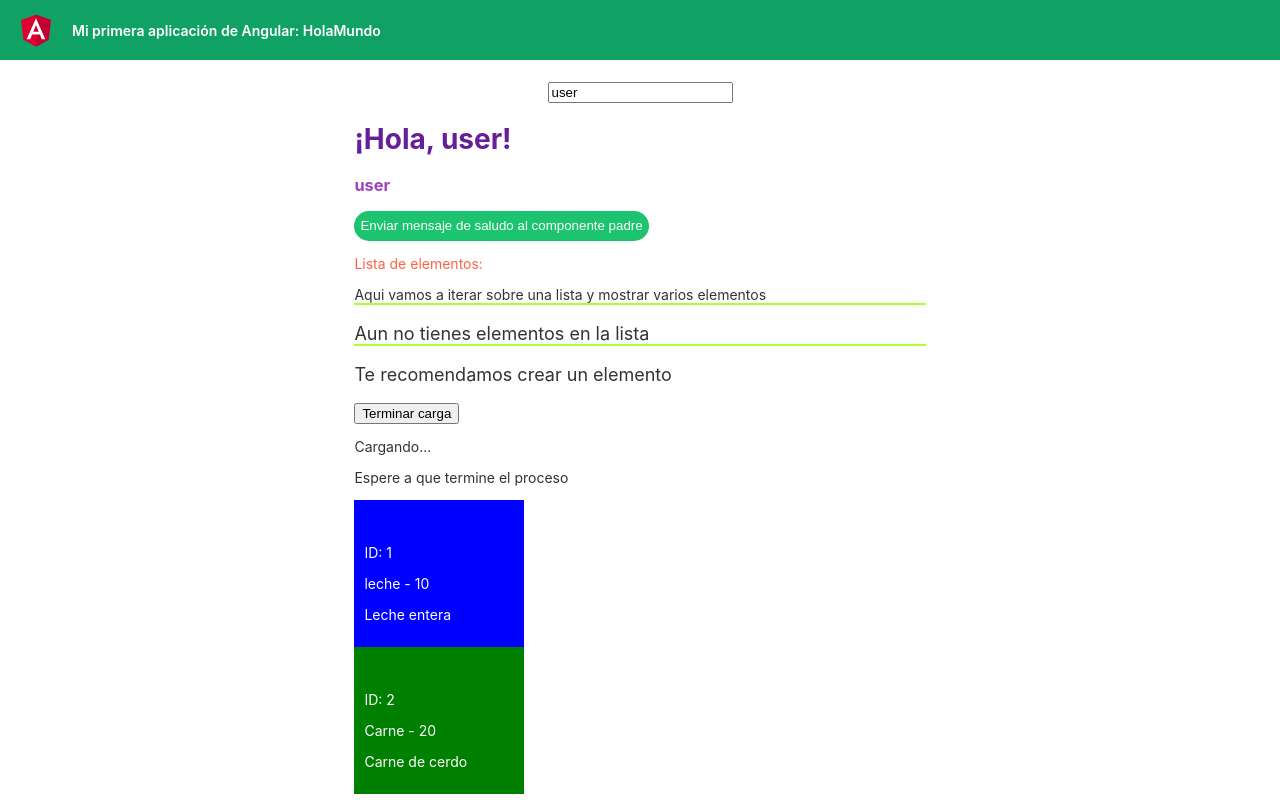
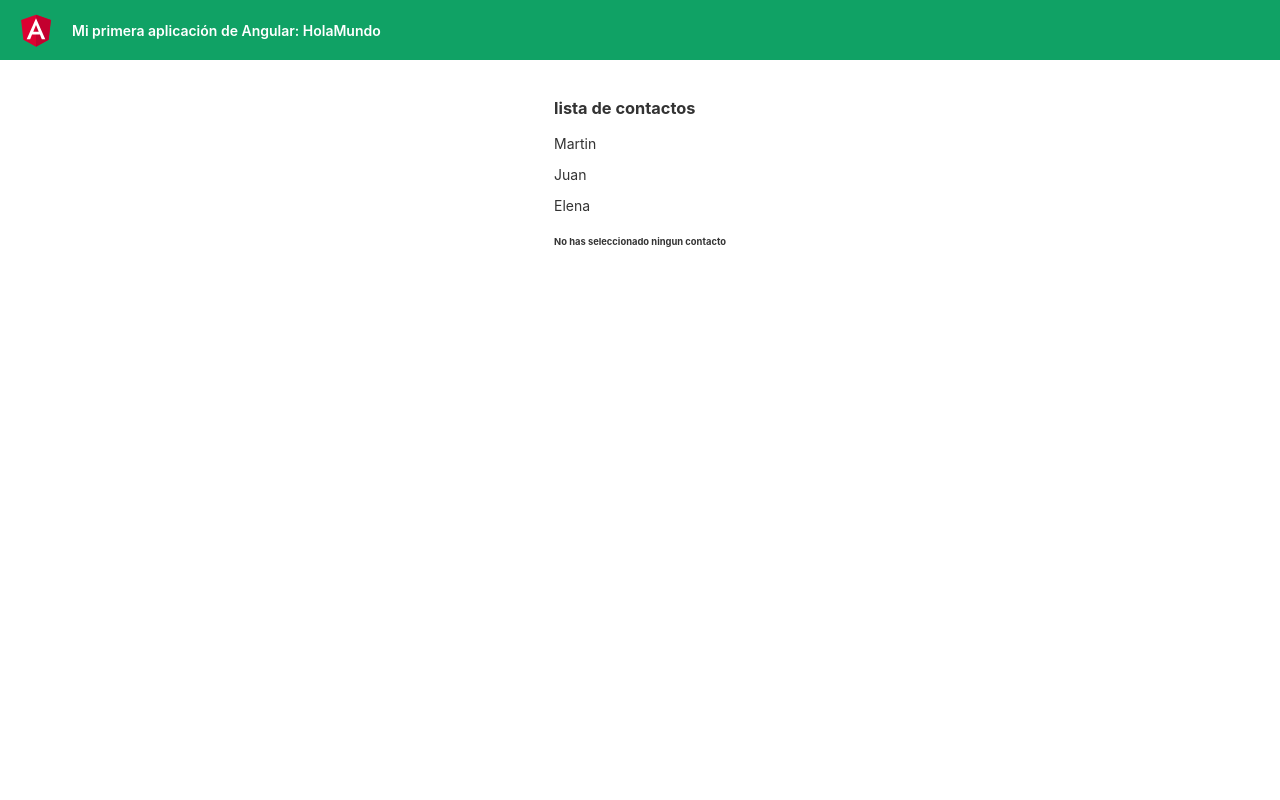
Before and after one commit to SheylaPDV/Angular, an Angular app in the folder HolaMundo/: page / in a window 1280 px wide. Shown: the top 800 px of the page. Built offline with nearby package versions, Linux system fonts and the light colour scheme.

Commit message:
promesas

```diff
--- a/HolaMundo/src/app/app.component.html
+++ b/HolaMundo/src/app/app.component.html
@@ -319,13 +319,16 @@
   <!-- Cuando ponemos corchetes, indicamos que el valor de las comillas es una variable  que pòdemos encontrrar dentro del controlador-->
   <!-- Input para trabajaer con NgModel -->
   <!-- Los parentesis son para escuchar eventos y los corchetes para pasar informacion -->
-  <input type="text" placeholder="Nombre del usuario" [(ngModel)]="usuario" />
-  <app-saludo
+  <!-- <input type="text" placeholder="Nombre del usuario" [(ngModel)]="usuario" /> -->
+  <!-- <app-saludo
     [nombre]="usuario"
     (mensajeEmitter)="recibirMensajeDelHijo($event)"
-  ></app-saludo>
+  ></app-saludo> -->
   <!-- <app-saludo (mensajeEmitter)="recibirMensajeDelHijo($event)"></app-saludo> -->
   <!-- <app-saludo></app-saludo> -->
+
+  <!-- Ejemplo de uso de servicio -->
+  <app-lista-contactos></app-lista-contactos>
 </div>
 
 <!-- * * * * * * * * * * * * * * * * * * * * * * * * * * * * * * * -->
--- a/HolaMundo/src/app/app.module.ts
+++ b/HolaMundo/src/app/app.module.ts
@@ -6,9 +6,10 @@ import { AppComponent } from './app.component';
 import { SaludoComponent } from './components/saludo/saludo.component';
 // Modulo personalizado que exporta componentes de tipo lista
 import { ListsModule } from './modules/lists/lists.module';
+import { ListaContactosComponent } from './components/lista-contactos/lista-contactos.component';
 
 @NgModule({
-  declarations: [AppComponent, SaludoComponent],
+  declarations: [AppComponent, SaludoComponent, ListaContactosComponent],
   imports: [
     BrowserModule,
     FormsModule,
--- /dev/null
+++ b/HolaMundo/src/app/components/lista-contactos/lista-contactos.component.css
@@ -0,0 +1,3 @@
+.contacto {
+  cursor: pointer;
+}
--- /dev/null
+++ b/HolaMundo/src/app/components/lista-contactos/lista-contactos.component.html
@@ -0,0 +1,22 @@
+<h3>lista de contactos</h3>
+
+<div *ngFor="let contacto of listaContactos">
+  <p class="contacto" (click)="obtenerContacto(contacto.id)">
+    {{ contacto.nombre }}
+  </p>
+</div>
+
+<ng-container *ngIf="contactoSeleccionado; else noContactoSeleccionado">
+  <div [ngStyle]="{ backgroundColor: 'aliceblue', padding: '30px' }">
+    <h5>Datos del contacto:</h5>
+    <h6>Nombre: {{ contactoSeleccionado.nombre }}</h6>
+    <h6>Apellidos: {{ contactoSeleccionado.apellidos }}</h6>
+    <h6>Email: {{ contactoSeleccionado.email }}</h6>
+    <h6>Edad: {{ contactoSeleccionado.edad }}</h6>
+  </div>
+</ng-container>
+<ng-template #noContactoSeleccionado>
+  <div>
+    <h6>No has seleccionado ningun contacto</h6>
+  </div>
+</ng-template>
--- /dev/null
+++ b/HolaMundo/src/app/components/lista-contactos/lista-contactos.component.ts
@@ -0,0 +1,33 @@
+import { Component, OnInit } from '@angular/core';
+import { IContacto } from 'src/app/models/contacto.interface';
+import { ContactoService } from 'src/app/services/contacto.service';
+
+@Component({
+  selector: 'app-lista-contactos',
+  templateUrl: './lista-contactos.component.html',
+  styleUrls: ['./lista-contactos.component.css'],
+})
+export class ListaContactosComponent implements OnInit {
+  // creamos una lñiosta de contactos
+  listaContactos: IContacto[] = [];
+  contactoSeleccionado: IContacto | undefined;
+  // Para hacer uso de un sewrvicio lo inyectamos enel constructor
+  constructor(private contactoService: ContactoService) {}
+
+  ngOnInit(): void {
+    // obtener la lista de contactos que nos brinda el sewrvicio
+    this.contactoService
+      .obtenerContactos()
+      .then((lista: IContacto[]) => (this.listaContactos = lista))
+      .catch((error) =>
+        alert(`Ha abido un error al recuperar la lista de contactos: ${error}`)
+      )
+      .finally(() => console.log('Peticion de lista de contactos terminada'));
+    console.table(this.listaContactos);
+  }
+
+  obtenerContacto(id: number) {
+    this.contactoSeleccionado = this.contactoService.obtenerContactoPorID(id);
+    // console.log(`obtener info del contacto:${id}`);
+  }
+}
--- /dev/null
+++ b/HolaMundo/src/app/mocks/contactos.mock.ts
@@ -0,0 +1,26 @@
+import { IContacto } from '../models/contacto.interface';
+
+// Exportamos una lista simulada de contactosa
+export const CONTACTOS: IContacto[] = [
+  {
+    id: 0,
+    nombre: 'Martin',
+    apellidos: 'San Jose',
+    email: 'martin@imaginagroup.com',
+    edad: 30,
+  },
+  {
+    id: 1,
+    nombre: 'Juan',
+    apellidos: 'Garcia Lopez',
+    email: 'juan@imaginagroup.com',
+    edad: 23,
+  },
+  {
+    id: 2,
+    nombre: 'Elena',
+    apellidos: 'Sanchez Ruiz',
+    email: 'elena@imaginagroup.com',
+    edad: 46,
+  },
+];
--- /dev/null
+++ b/HolaMundo/src/app/services/contacto.service.ts
@@ -0,0 +1,25 @@
+import { Injectable } from '@angular/core';
+// importamos lña lista de contactos MOCK
+import { CONTACTOS } from '../mocks/contactos.mock';
+import { IContacto } from '../models/contacto.interface';
+
+@Injectable({
+  providedIn: 'root',
+})
+export class ContactoService {
+  constructor() {}
+  obtenerContactos(): Promise<IContacto[]> {
+    return Promise.resolve(CONTACTOS);
+  }
+  obtenerContactoPorID(id: number): IContacto | undefined {
+    // buscamos el contacto por id dentro de la lisya de contactos mockeados
+    const contacto = CONTACTOS.find(
+      (contacto: IContacto) => contacto.id === id
+    );
+    if (contacto) {
+      return contacto;
+    } else {
+      return;
+    }
+  }
+}
```
Also changed, not shown: HolaMundo/src/app/models/contacto.interface.ts (added, +7 -0 lines), 2 other files (tests, documents, lock files or other folders).
